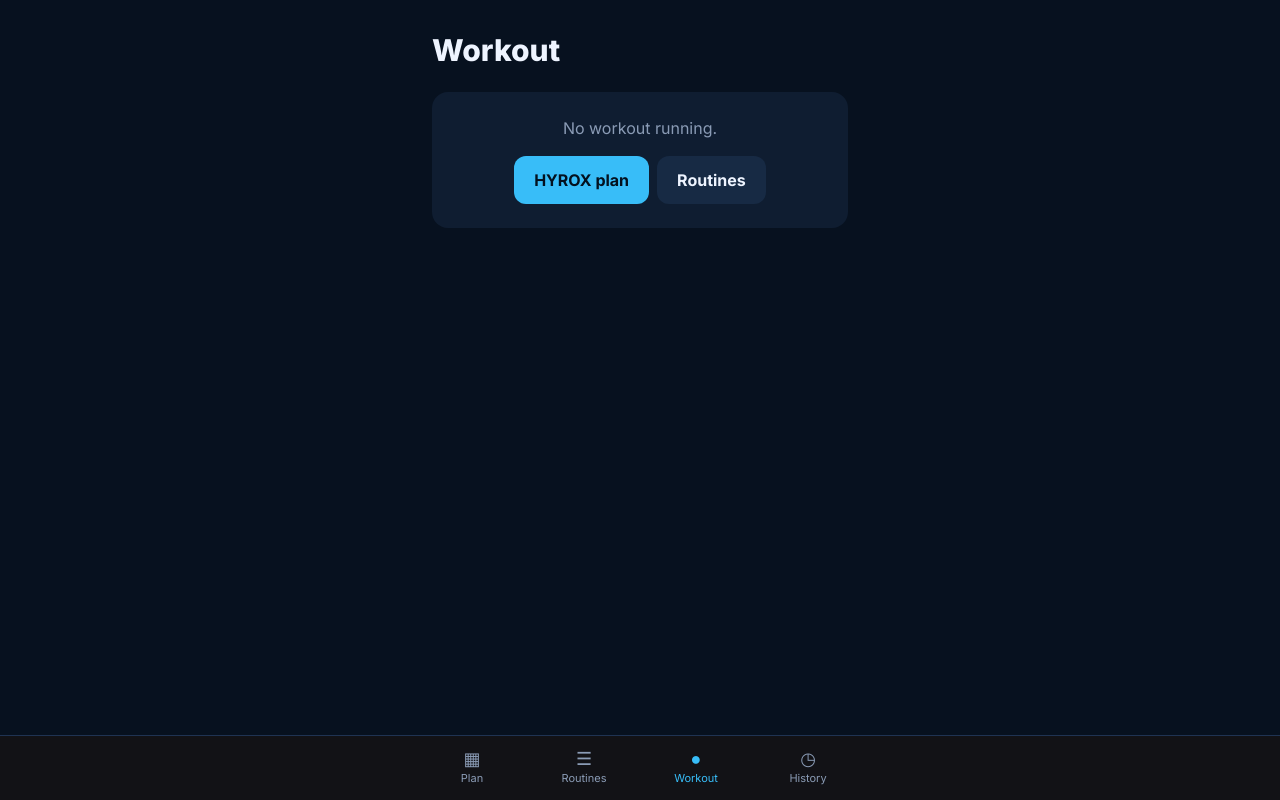
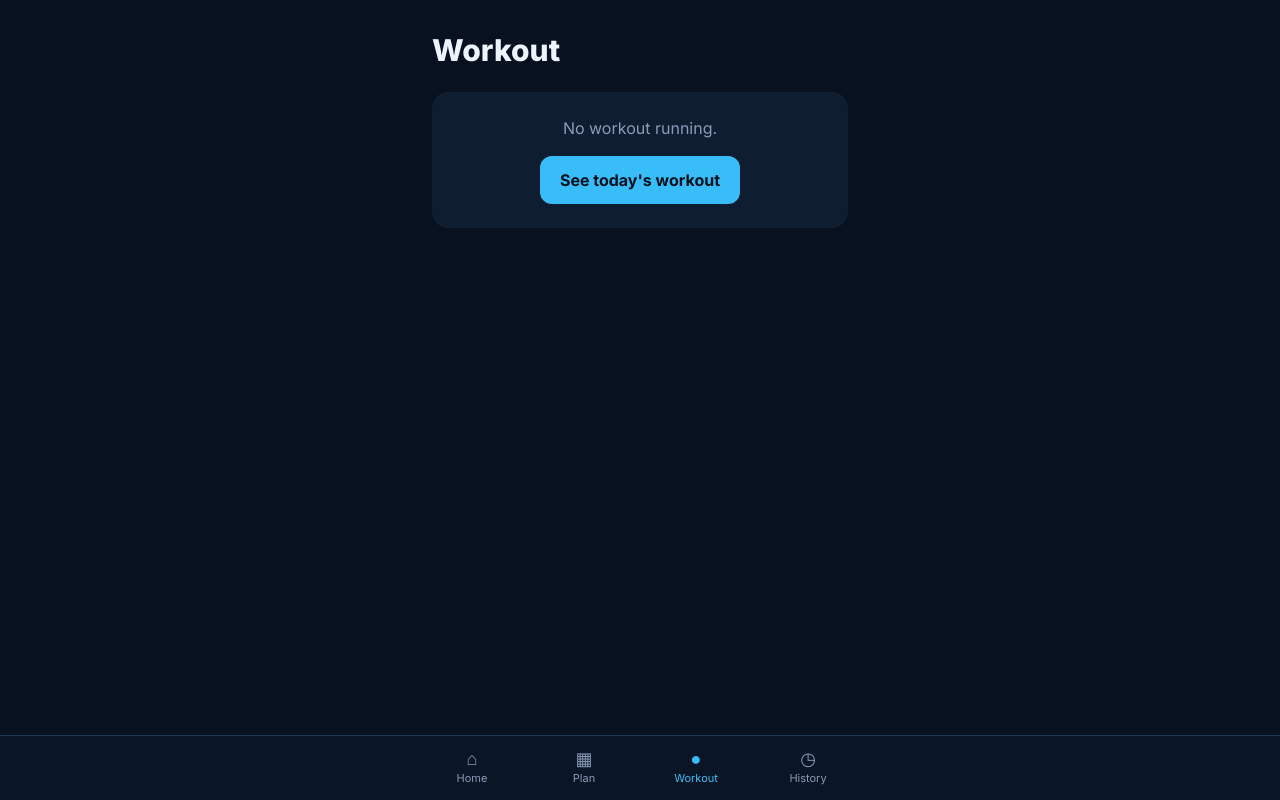
Before and after one commit to bryanfrds/workout-tracker, a Next.js app: page /workout in a window 1280 px wide. Built offline with nearby package versions, Linux system fonts and the light colour scheme.

Commit message:
Rename Routines tab to Home and update links

```diff
--- a/src/app/workout/page.tsx
+++ b/src/app/workout/page.tsx
@@ -31,14 +31,9 @@
         <h1 className="mt-2 text-3xl font-extrabold">Workout</h1>
         <div className="mt-6 rounded-2xl bg-card p-6 text-center">
           <p className="text-muted">No workout running.</p>
-          <div className="mt-4 flex justify-center gap-2">
-            <Link href="/plan" className="rounded-xl bg-accent px-5 py-3 font-bold text-accent-ink">
-              HYROX plan
-            </Link>
-            <Link href="/" className="rounded-xl bg-card2 px-5 py-3 font-bold">
-              Routines
-            </Link>
-          </div>
+          <Link href="/" className="mt-4 inline-block rounded-xl bg-accent px-5 py-3 font-bold text-accent-ink">
+            See today&apos;s workout
+          </Link>
         </div>
       </>
     );
--- a/src/components/RoutineEditor.tsx
+++ b/src/components/RoutineEditor.tsx
@@ -94,7 +94,7 @@
   return (
     <>
       <button onClick={() => router.push(back)} className="mt-2 text-sm text-muted">
-        ‹ {isPlan ? "Plan" : "Routines"}
+        ‹ {isPlan ? "Plan" : "Home"}
       </button>
       <h1 className="mt-2 text-3xl font-extrabold">{existing ? "Edit routine" : "New routine"}</h1>
 
--- a/src/components/TabBar.tsx
+++ b/src/components/TabBar.tsx
@@ -4,8 +4,8 @@
 import { usePathname } from "next/navigation";
 
 const TABS = [
+  { href: "/", label: "Home", icon: "⌂" },
   { href: "/plan", label: "Plan", icon: "▦" },
-  { href: "/", label: "Routines", icon: "☰" },
   { href: "/workout", label: "Workout", icon: "●" },
   { href: "/history", label: "History", icon: "◷" },
 ];
@@ -15,7 +15,7 @@
   const isOn = (href: string) => (href === "/" ? path === "/" || path.startsWith("/routine") : href === "/plan" ? path === "/plan" || path.startsWith("/plans") : path.startsWith(href));
 
   return (
-    <nav className="fixed inset-x-0 bottom-0 z-20 border-t border-line bg-[#131317]/95 pb-[env(safe-area-inset-bottom)] backdrop-blur">
+    <nav className="fixed inset-x-0 bottom-0 z-20 border-t border-line bg-bar/95 pb-[env(safe-area-inset-bottom)] backdrop-blur">
       <div className="mx-auto flex h-16 max-w-md items-center justify-around text-[11px]">
         {TABS.map((t) => (
           <Link
```
